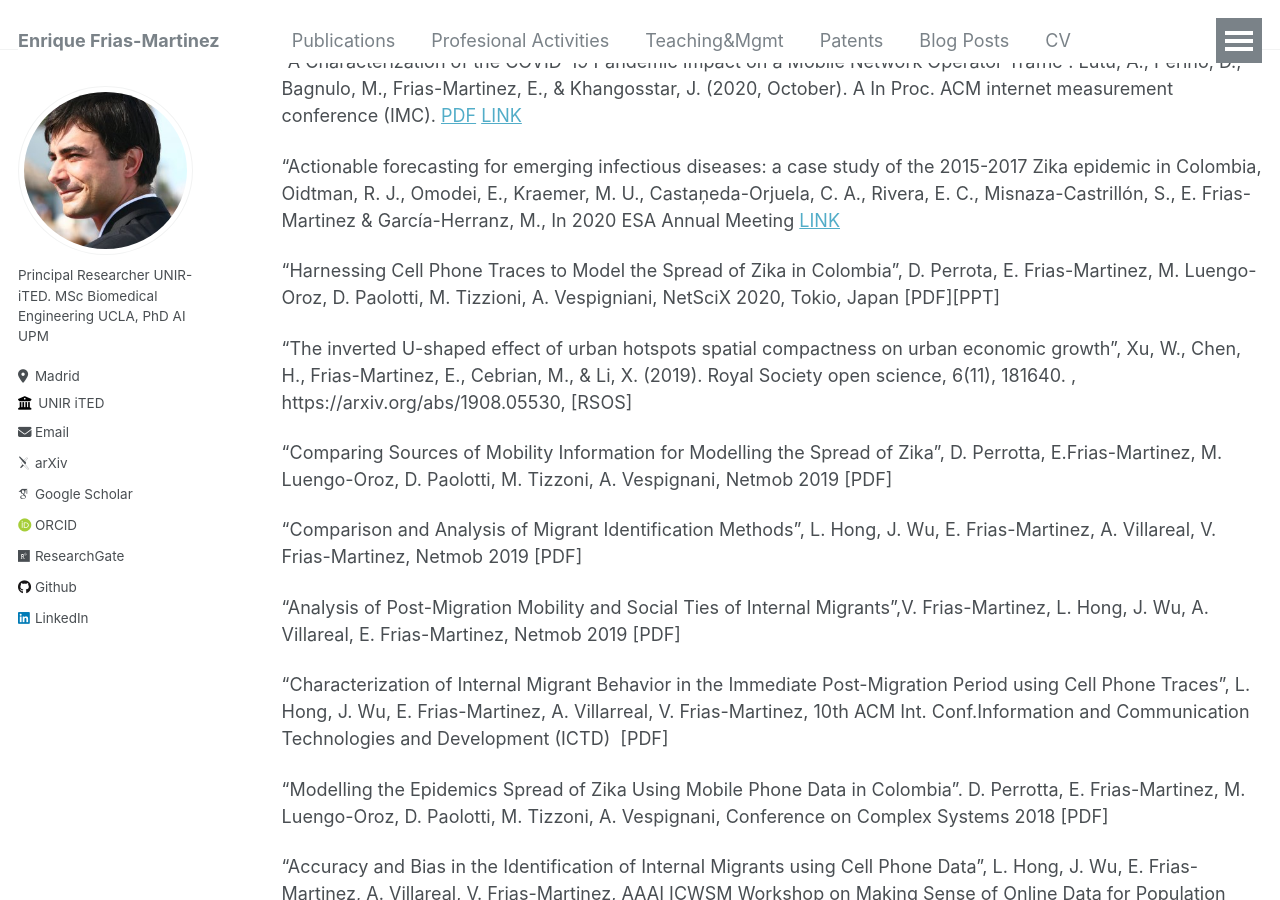
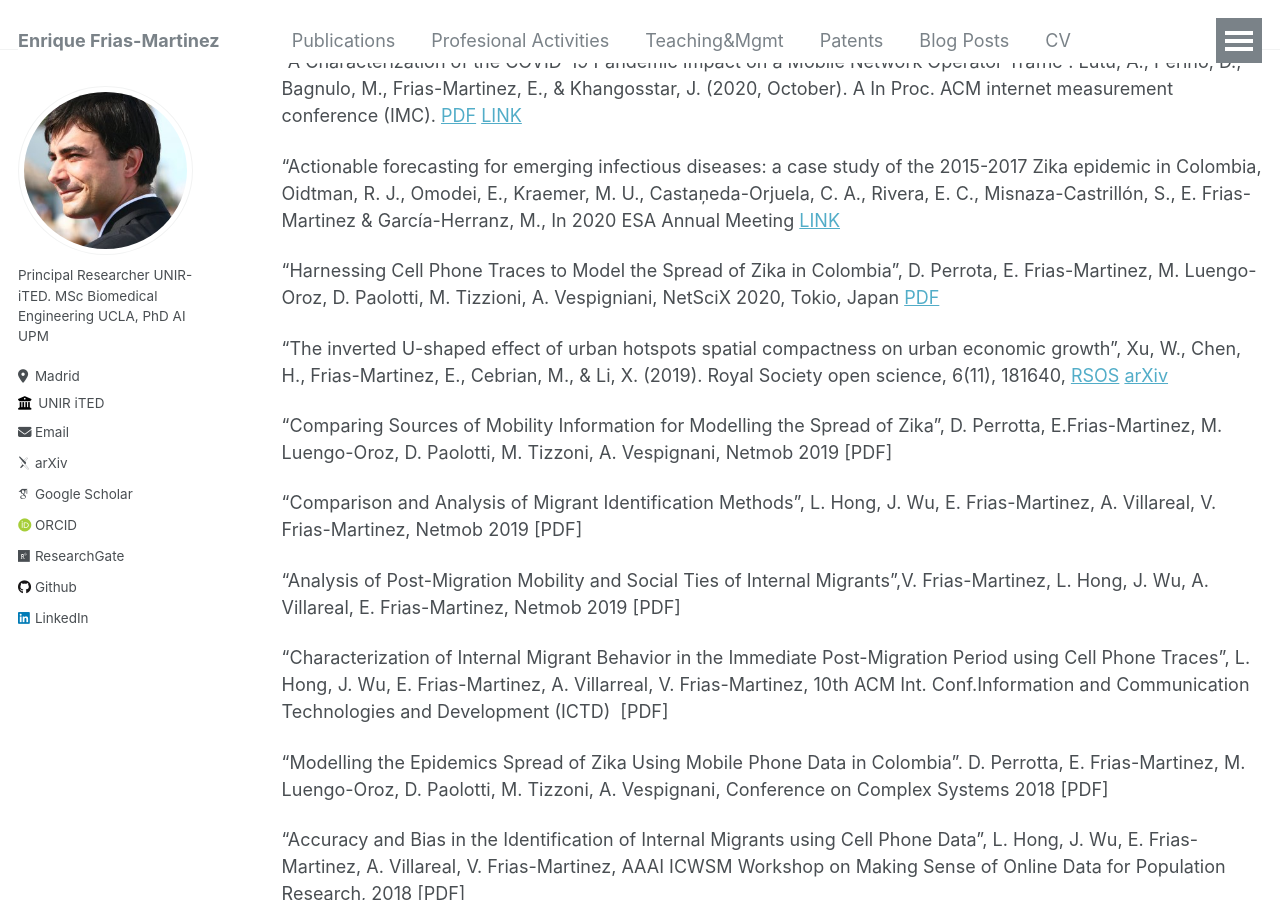
Before and after one commit to ENriqueFRiasM/enriquefriasm.github.io, a Jekyll site: the page built from _pages/publications.md, in a window 1280 px wide and 900 px high, scrolled down 1552 px. Built offline with Jekyll 4.4.1, drawn with Linux system fonts in a browser that asks for light colours; some web fonts are replaced; part of the change alters nothing that is shown.

Commit message:
Update publications.md

```diff
--- a/_pages/publications.md
+++ b/_pages/publications.md
@@ -46,9 +46,10 @@ EPJ data science 11 (1), 53, 2022 [LINK](https://link.springer.com/content/pdf/1
 
 "Actionable forecasting for emerging infectious diseases: a case study of the 2015-2017 Zika epidemic in Colombia, Oidtman, R. J., Omodei, E., Kraemer, M. U., Castaņeda-Orjuela, C. A., Rivera, E. C., Misnaza-Castrillón, S., E. Frias-Martinez & García-Herranz, M.,  In 2020 ESA Annual Meeting [LINK](https://eco.confex.com/eco/2020/meetingapp.cgi/Paper/87301)
 
-"Harnessing Cell Phone Traces to Model the Spread of Zika in Colombia", D. Perrota, E. Frias-Martinez, M. Luengo-Oroz, D. Paolotti, M. Tizzioni, A. Vespigniani, NetSciX 2020, Tokio, Japan [PDF][PPT]
+"Harnessing Cell Phone Traces to Model the Spread of Zika in Colombia", D. Perrota, E. Frias-Martinez, M. Luengo-Oroz, D. Paolotti, M. Tizzioni, A. Vespigniani, NetSciX 2020, Tokio, Japan  [PDF](htps://enriquefriasm.github.io/files/harnessing.27263047.pdf)
 
-"The inverted U-shaped effect of urban hotspots spatial compactness on urban economic growth", Xu, W., Chen, H., Frias-Martinez, E., Cebrian, M., & Li, X. (2019). Royal Society open science, 6(11), 181640.﻿ , https://arxiv.org/abs/1908.05530, [RSOS]
+"The inverted U-shaped effect of urban hotspots spatial compactness on urban economic growth", Xu, W., Chen, H., Frias-Martinez, E., Cebrian, M., & Li, X. (2019). Royal Society open science, 6(11), 181640, [RSOS](https://royalsocietypublishing.org/doi/full/10.1098/rsos.181640) [arXiv](https://arxiv.org/abs/1908.05530)
+
 
 "Comparing Sources of Mobility Information for Modelling the Spread of Zika", D. Perrotta, E.Frias-Martinez, M. Luengo-Oroz, D. Paolotti, M. Tizzoni, A. Vespignani, ﻿﻿﻿Netmob 2019 [PDF]
 
```
